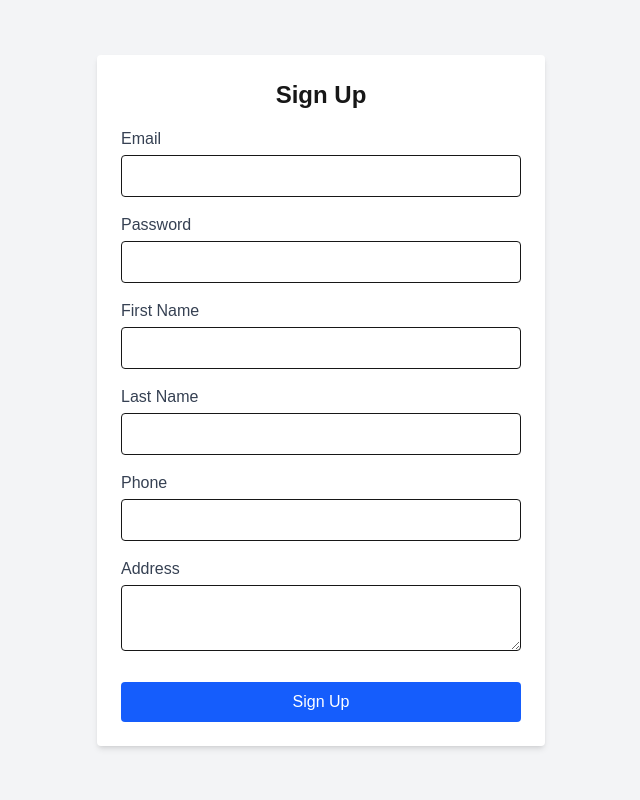
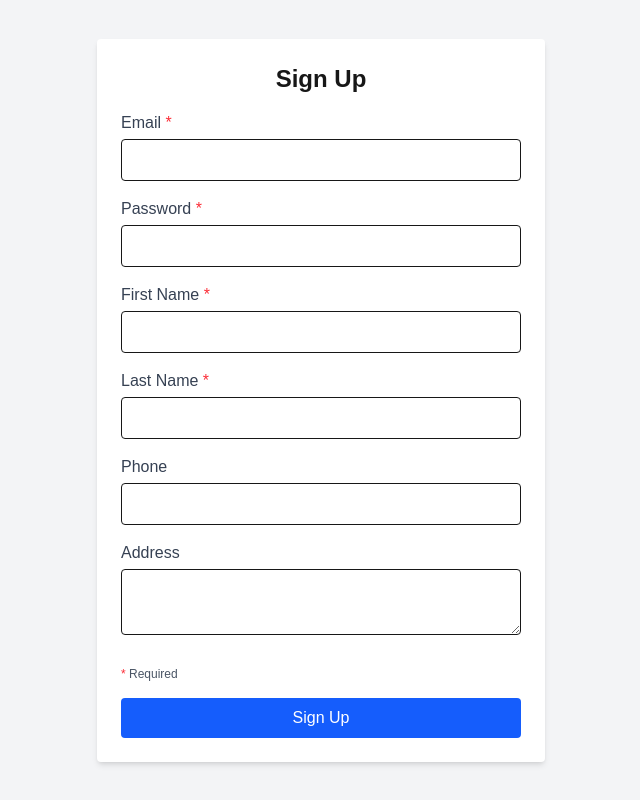
Before and after one commit to kchild89/Capstone, a Next.js app in the folder client/: page /signup in a window 1280 px wide. Shown: the whole page, without its empty margins (319-959 px from the left). Built offline with nearby package versions, Linux system fonts and the light colour scheme.

Commit message:
style: add red asterisks and note for required fields

```diff
--- a/client/src/app/signup/page.js
+++ b/client/src/app/signup/page.js
@@ -39,6 +39,7 @@ export default function SignUpPage() {
         const data = await res.json();
         setError(data.message || "Sign Up Failed");
       } else {
+        // Redirect after successful sign-up to the login page
         router.push("/login");
       }
     } catch (err) {
@@ -55,7 +56,7 @@ export default function SignUpPage() {
         <form onSubmit={handleSubmit}>
           <div className="mb-4">
             <label className="block mb-1 font-medium text-gray-700">
-              Email
+              Email <span className="text-red-500">*</span>
             </label>
             <input
               type="email"
@@ -68,7 +69,7 @@ export default function SignUpPage() {
 
           <div className="mb-4">
             <label className="block mb-1 font-medium text-gray-700">
-              Password
+              Password <span className="text-red-500">*</span>
             </label>
             <input
               type="password"
@@ -81,7 +82,7 @@ export default function SignUpPage() {
 
           <div className="mb-4">
             <label className="block mb-1 font-medium text-gray-700">
-              First Name
+              First Name <span className="text-red-500">*</span>
             </label>
             <input
               type="text"
@@ -94,7 +95,7 @@ export default function SignUpPage() {
 
           <div className="mb-4">
             <label className="block mb-1 font-medium text-gray-700">
-              Last Name
+              Last Name <span className="text-red-500">*</span>
             </label>
             <input
               type="text"
@@ -128,6 +129,10 @@ export default function SignUpPage() {
             />
           </div>
 
+          <div className="text-xs text-gray-600 mb-4">
+            <span className="text-red-500">*</span> Required
+          </div>
+
           <button
             type="submit"
             className="w-full bg-blue-600 text-white py-2 rounded hover:bg-blue-700 transition-colors"
```
